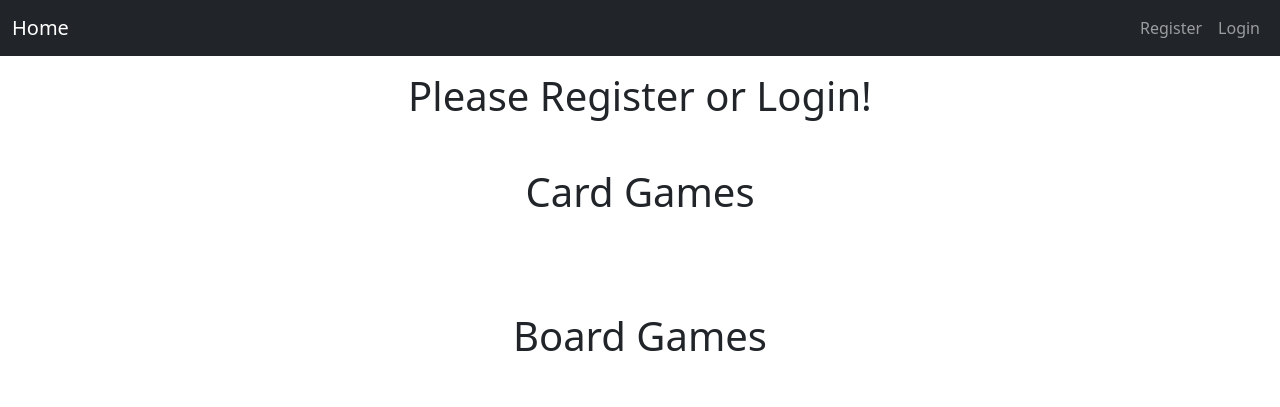
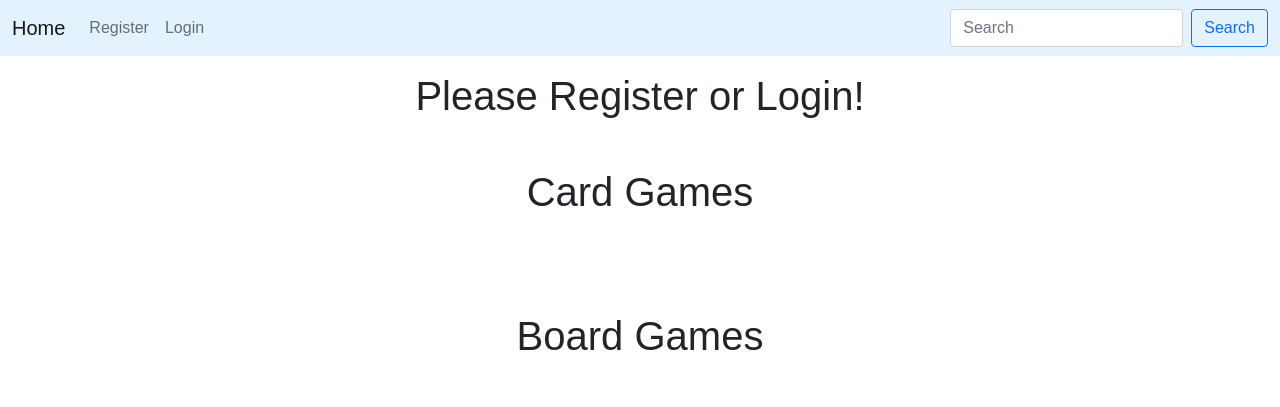
Before and after one commit to JuanTGit/flask_setup, a Flask app: page / in a window 1280 px wide. Shown: the top 407 px of the page. Run offline with Flask 3, Linux system fonts and the light colour scheme; data that the repository does not hold is empty; some libraries are stand-ins or nearby versions.

Commit message:
Fixed navbar dropdown link

```diff
--- a/project/templates/index.html
+++ b/project/templates/index.html
@@ -2,7 +2,7 @@
 
 {% block content %}
 {% if current_user.is_authenticated %}
-    <h1 class="text-center mt-3">Welcome back! {{ current_user.username.capitalize() }}</h1>
+    <h1 class="text-center mt-3">Welcome back, {{ current_user.username.capitalize() }}!</h1>
 {% else %}
     <h1 class="text-center mt-3">Please Register or Login!</h1>
 {% endif %}
@@ -14,6 +14,7 @@
         {% if product.category_id == 1 %}
         <div class="card">
             <img src="{{ product.image_url }}" class="card-img-top" alt="{{ product.name }}">
+            <!-- style="width: 300px; height: 337px; object-fit: cover;" -->
             <div class="card-body">
               <h5 class="card-title">{{ product.name }}</h5>
               <p class="card-text">${{ product.price }}</p>
@@ -25,6 +26,7 @@
     {% endfor %}
 </div>
 <!-- Board Games -->
+<!-- To my love Sherley <3 -->
 <h1 class="text-center m-5">Board Games</h1>
 <div class="row">
     {% for product in products %}
--- a/project/templates/nav.html
+++ b/project/templates/nav.html
@@ -1,14 +1,11 @@
-<nav class="navbar navbar-expand-lg navbar-dark bg-dark sticky-top">
+<nav class="navbar navbar-expand-lg navbar-light sticky-top" style="background-color: #e3f2fd;">
 	<div class="container-fluid">
 		<a class="navbar-brand" href="{{ url_for('index') }}">Home</a>
-	  <button class="navbar-toggler" type="button" data-bs-toggle="collapse" data-bs-target="#navbarNavDropdown" aria-controls="navbarNavDropdown" aria-expanded="false" aria-label="Toggle navigation">
+		<button class="navbar-toggler" type="button" data-bs-toggle="collapse" data-bs-target="#navbarSupportedContent" aria-controls="navbarSupportedContent" aria-expanded="false" aria-label="Toggle navigation">
 			<span class="navbar-toggler-icon"></span>
 	  	</button>
-	  <div class="collapse navbar-collapse d-flex justify-content-end" id="navbarNavDropdown">
-		<ul class="navbar-nav">
-		  <!-- <li class="nav-item">
-			<a class="nav-link active" aria-current="page" href="{{ url_for('index') }}">Home</a>
-		  </li> -->
+	  	<div class="collapse navbar-collapse" id="navbarSupportedContent">
+			<ul class="navbar-nav me-auto mb-2 mb-lg-0">
 				{% if current_user.is_anonymous %}
 				<li class="nav-item">
 					<a class="nav-link" href="{{ url_for('register') }}">Register</a>
@@ -18,17 +15,36 @@
 				</li>
 				{% else %}
 				<li class="nav-item dropdown">
-				<a class="nav-link dropdown-toggle" href="#" id="navbarDropdownMenuLink" role="button" data-bs-toggle="dropdown" aria-expanded="false">
+					<a class="nav-link dropdown-toggle" href="#" id="navbarDropdown" role="button" data-bs-toggle="dropdown" aria-expanded="false">
 						{{ current_user.username.capitalize() }}
 					</a>
-				<ul class="dropdown-menu dropdown-menu-dark dropdown-menu-end" aria-labelledby="navbarDropdownMenuLink">
+					<ul class="dropdown-menu" aria-labelledby="navbarDropdown">
 						<li><a class="dropdown-item" href="#">Profile</a></li>
 						<li><a class="dropdown-item" href="#">Cart</a></li>
+						<li><hr class="dropdown-divider"></li>
 						<li><a class="dropdown-item" href="{{ url_for('logout') }}">Logout</a></li>
 					</ul>
+				</li>
 				{% endif %}
-		  </li>
 			</ul>
+			<form class="d-flex">
+				<input class="form-control me-2" type="search" placeholder="Search" aria-label="Search">
+				<button class="btn btn-outline-primary" type="submit">Search</button>
+			</form>
 		</div>
 	</div>
 </nav>
+
+<style>
+	/* CSS Reset */
+	* {
+		margin: 0;
+		padding: 0;
+		box-sizing: border-box;
+	}
+
+	body {
+		font-family: Arial, sans-serif;
+	}
+
+</style>
```
Lines whose indentation alone changed are shown as unchanged.
